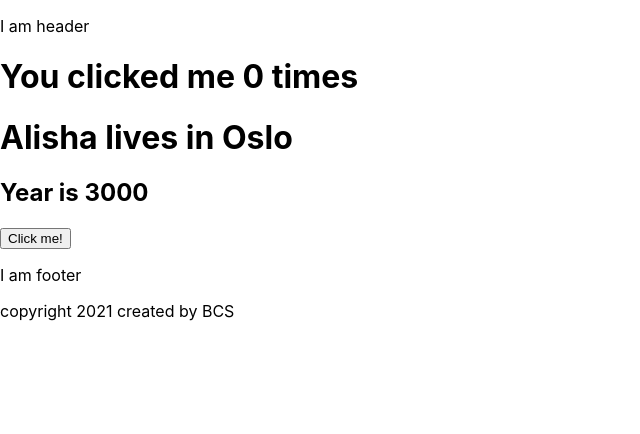
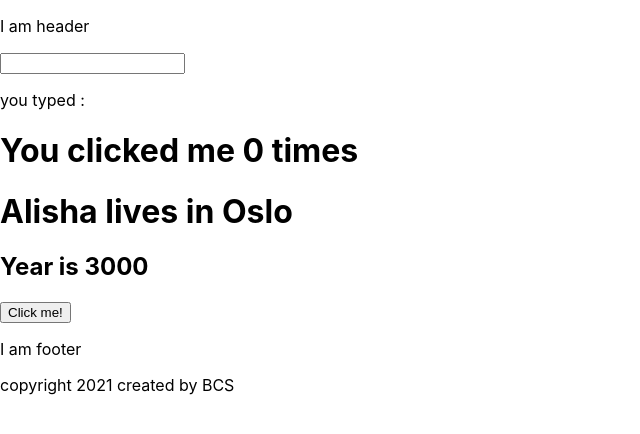
Before and after one commit to alisha0815/React, a React (Create React App) app in the folder block03/bl03_playground/: page / in a window 1280 px wide. Shown: the top 434 px of the page, without its empty margins (0-640 px from the left). Built offline with nearby package versions, Linux system fonts and the light colour scheme.

Commit message:
getting the data before submitting by using onChange function

```diff
--- a/block03/bl03_playground/src/App.js
+++ b/block03/bl03_playground/src/App.js
@@ -9,6 +9,7 @@ class App extends React.Component {
     name: "Alisha",
     city: "Oslo",
     counter: 0,
+    userInput: "",
   };
   year = "3000";
 
@@ -28,12 +29,24 @@ class App extends React.Component {
     // console.log("updated counter in state==>", this.state.counter);
   };
 
+  handleChange = (event) => {
+    let data = event.target.value;
+    data.length > 6 ? console.log("good enough!") : console.log("keep typing");
+    this.setState({ userInput: data });
+    // console.log("from the input ==>", data.length);
+    // console.log("form the input==>", data);
+    // console.log("form the input==>", event);
+    // console.log("form the input==>", event.target);
+  };
+
   render() {
     let year = 2021;
 
     return (
       <div className="App">
         <Header />
+        <input onChange={this.handleChange} />
+        <p>you typed : {this.state.userInput}</p>
         <h1 onClick={this.count}>You clicked me {this.state.counter} times</h1>
         <h1>
           {this.state.name} lives in {this.state.city}
```
